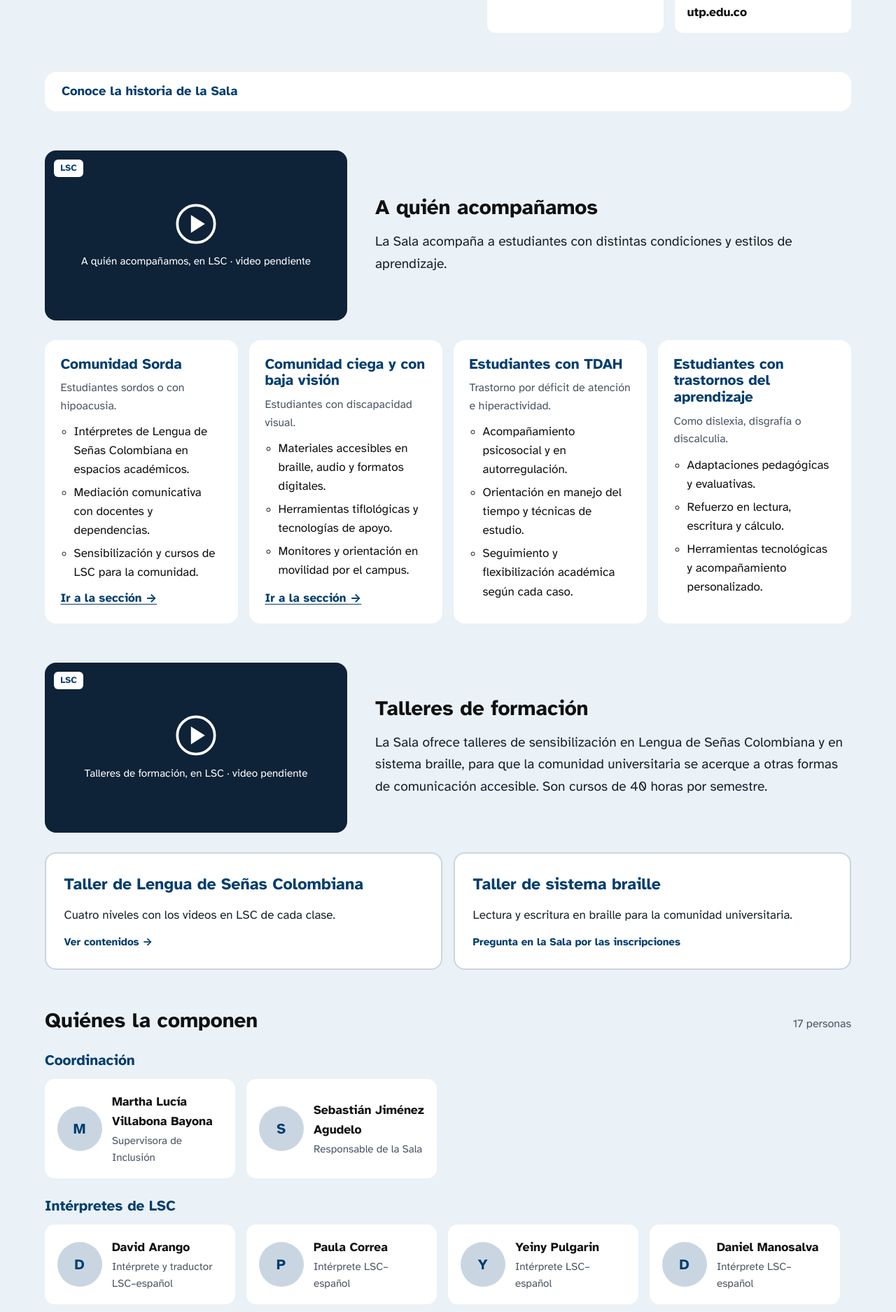
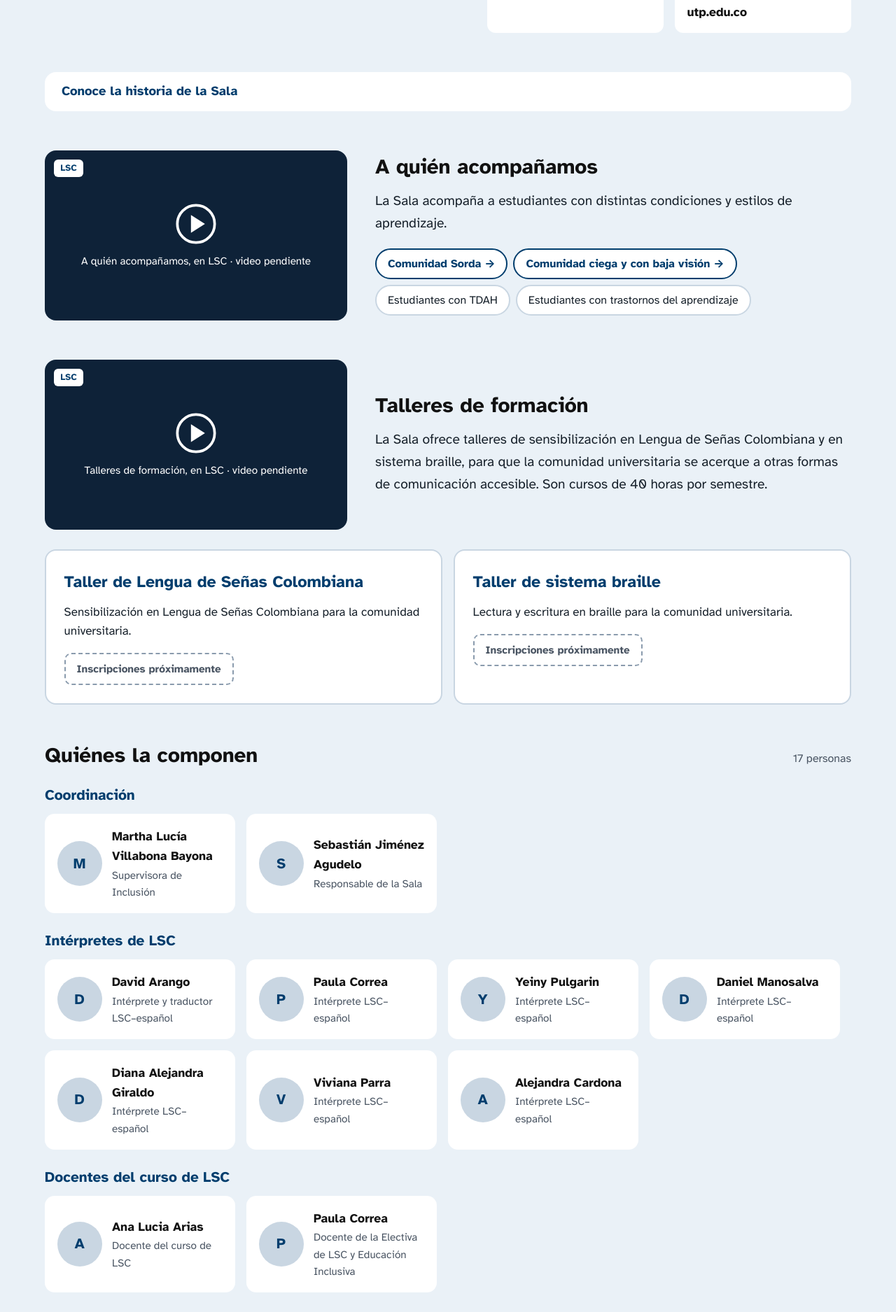
Before and after one commit to jhonatan-vivas/sala-sentidos, a Jekyll site: the page built from index.html, in a window 1280 px wide. Shown: the part 1117-2992 px from the top of the page at 70% size. Built offline with Jekyll 4.4.1, drawn with Linux system fonts in a browser that asks for light colours.

Commit message:
Acompañamos con etiquetas y talleres con inscripción por formulario

```diff
--- a/_data/sala.yml
+++ b/_data/sala.yml
@@ -57,8 +57,8 @@ talleres:
   texto: "La Sala ofrece talleres de sensibilización en Lengua de Señas Colombiana y en sistema braille, para que la comunidad universitaria se acerque a otras formas de comunicación accesible. Son cursos de 40 horas por semestre."
   items:
     - titulo: Taller de Lengua de Señas Colombiana
-      texto: Cuatro niveles con los videos en LSC de cada clase.
-      url: /curso/
+      texto: Sensibilización en Lengua de Señas Colombiana para la comunidad universitaria.
+      inscripcion: ""   # enlace del formulario de inscripción
     - titulo: Taller de sistema braille
       texto: Lectura y escritura en braille para la comunidad universitaria.
-      url: ""
+      inscripcion: ""   # enlace del formulario de inscripción
--- a/admin/config.yml
+++ b/admin/config.yml
@@ -249,7 +249,7 @@ collections:
                 fields:
                   - { label: "Título", name: titulo, widget: string }
                   - { label: "Descripción", name: texto, widget: string, required: false }
-                  - { label: "Página con los contenidos (opcional)", name: url, widget: string, required: false }
+                  - { label: "Enlace del formulario de inscripción", name: inscripcion, widget: string, required: false, hint: "Mientras esté vacío, la tarjeta dice «Inscripciones próximamente»." }
 
       - label: "Menú y señas del menú"
         name: menu
--- a/assets/css/main.css
+++ b/assets/css/main.css
@@ -486,6 +486,20 @@ html.alto-contraste .nav :focus-visible { outline-color: #FFE14D; }
 .etiquetas-lista li { background: var(--azul-claro); border-radius: 999px; padding: .35rem .9rem; font-weight: 700; color: var(--azul); }
 .tarjeta--fija:hover { border-color: var(--borde); box-shadow: none; }
 
+/* Inicio: poblaciones como lista dentro de la descripción */
+.lista-poblaciones { list-style: none; margin: .25rem 0 0; padding: 0; display: flex; flex-wrap: wrap; gap: .5rem; }
+.lista-poblaciones li > * {
+  display: inline-flex; align-items: center; min-height: 2.75rem; padding: .3rem 1rem; border-radius: 999px;
+  background: var(--blanco); border: 2px solid var(--azul); color: var(--azul); font-weight: 700; font-size: 1rem; text-decoration: none;
+}
+.lista-poblaciones a:hover { background: var(--azul); color: var(--blanco); }
+.lista-poblaciones span { border-color: var(--borde) !important; color: var(--tinta) !important; font-weight: 400 !important; }
+.lista-poblaciones a::after { content: " →"; margin-left: .3rem; }
+/* Talleres: tarjeta con botón de inscripción */
+.tarjeta--taller { gap: .7rem; }
+.tarjeta__boton { align-self: flex-start; margin-top: .4rem; min-height: 2.9rem; }
+.tarjeta__pendiente { align-self: flex-start; margin-top: .4rem; padding: .55rem 1rem; border: 2px dashed var(--borde-fuerte); border-radius: 10px; color: var(--gris); font-weight: 700; font-size: .95rem; }
+
 /* ── Comunidad ciega ────────────────────────────────────────── */
 .lista-recursos { list-style: none; margin: 0; padding: 0; display: flex; flex-direction: column; gap: 1rem; }
 .recurso { border: 2px solid var(--borde); border-radius: 16px; padding: 1.4rem; display: flex; flex-direction: column; gap: .5rem; }
--- a/index.html
+++ b/index.html
@@ -64,20 +64,13 @@ seccion: inicio
         <div class="bilingue__texto">
           <h3 class="titulo-3">A quién acompañamos</h3>
           <p class="texto-grande">{{ sala.acompanamos_texto | default: "La Sala acompaña a estudiantes con distintas condiciones y estilos de aprendizaje." }}</p>
+          <ul class="lista-poblaciones">
+            {%- for po in sala.poblaciones %}
+            <li>{% if po.url and po.url != "" %}<a href="{{ po.url | relative_url }}">{{ po.titulo }}</a>{% else %}<span>{{ po.titulo }}</span>{% endif %}</li>
+            {%- endfor %}
+          </ul>
         </div>
       </div>
-      <ul class="poblaciones">
-        {%- for po in sala.poblaciones %}
-        <li class="poblacion">
-          <h4 class="titulo-4 color-azul">{{ po.titulo }}</h4>
-          {%- if po.texto and po.texto != "" %}<p class="texto-suave">{{ po.texto }}</p>{% endif %}
-          <ul class="poblacion__apoyos">
-            {%- for a in po.apoyos %}<li>{{ a }}</li>{% endfor %}
-          </ul>
-          {%- if po.url and po.url != "" %}<a class="poblacion__ir" href="{{ po.url | relative_url }}">Ir a la sección <span aria-hidden="true">→</span></a>{% endif %}
-        </li>
-        {%- endfor %}
-      </ul>
     </div>
 
     {%- if sala.talleres %}
@@ -94,19 +87,15 @@ seccion: inicio
       <ul class="talleres__lista">
         {%- for t in sala.talleres.items %}
         <li>
-          {%- if t.url and t.url != "" %}
-          <a class="tarjeta" href="{{ t.url | relative_url }}">
+          <div class="tarjeta tarjeta--fija tarjeta--taller">
             <span class="tarjeta__titulo">{{ t.titulo }}</span>
-            <span class="tarjeta__texto">{{ t.texto }}</span>
-            <span class="tarjeta__ir">Ver contenidos →</span>
-          </a>
-          {%- else %}
-          <div class="tarjeta tarjeta--fija">
-            <span class="tarjeta__titulo">{{ t.titulo }}</span>
-            <span class="tarjeta__texto">{{ t.texto }}</span>
-            <span class="tarjeta__ir texto-suave">Pregunta en la Sala por las inscripciones</span>
+            {%- if t.texto and t.texto != "" %}<span class="tarjeta__texto">{{ t.texto }}</span>{% endif %}
+            {%- if t.inscripcion and t.inscripcion != "" %}
+            <a class="boton tarjeta__boton" href="{{ t.inscripcion }}" target="_blank" rel="noopener">Inscribirme <span aria-hidden="true">↗</span><span class="sr">(formulario de inscripción al {{ t.titulo }}, abre en otra pestaña)</span></a>
+            {%- else %}
+            <span class="tarjeta__pendiente">Inscripciones próximamente</span>
+            {%- endif %}
           </div>
-          {%- endif %}
         </li>
         {%- endfor %}
       </ul>
```
